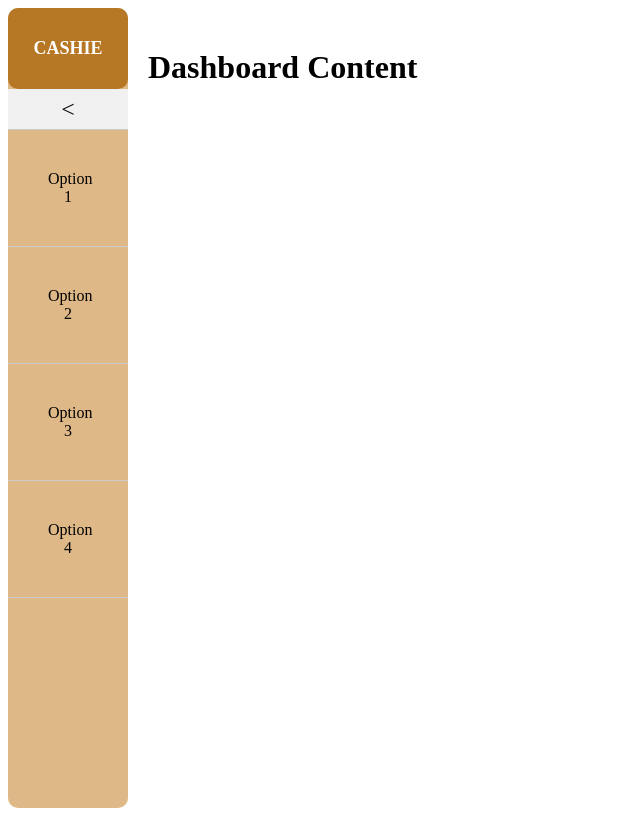
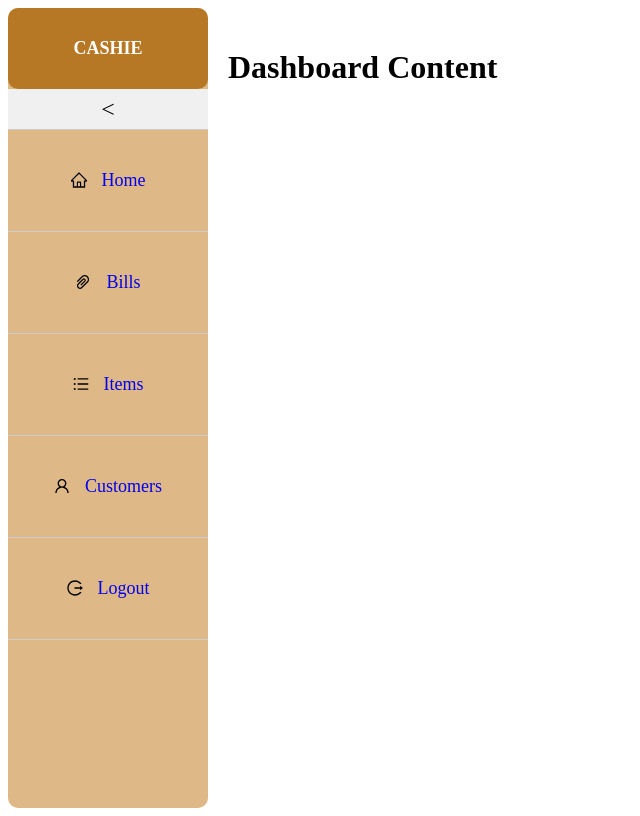
Before and after one commit to NitinCodesX/Cashie, a React (Create React App) app in the folder client/: page / in a window 1280 px wide. Shown: the whole page, without its empty margins (0-640 px from the left). Built offline with nearby package versions, Linux system fonts and the light colour scheme.

Commit message:
added icons

```diff
--- a/client/src/Styles/DefaultLayout.css
+++ b/client/src/Styles/DefaultLayout.css
@@ -19,14 +19,14 @@
   .sidebar {
     border-radius: 10px;
     height: 100vh;
-    width: 250px;
+    width: 320px;
     background-color:burlywood;
     transition: width 0.3s ease;
     text-align: center;
   }
 
   .sidebar.open {
-    width: 120px;
+    width: 200px;
   }
 
   .sidebar-toggle {
@@ -54,6 +54,17 @@
     border-bottom: 1px solid #ccc;
   }
 
+  li a{
+    text-decoration: none;
+    margin-left: 15px;
+    font-size: 18px;
+  }
+
+  .logout button{
+    margin-left:15px
+  }
+
+
   .content {
     flex-grow: 1;
     padding: 20px;
--- a/client/src/components/DefaultLayout.js
+++ b/client/src/components/DefaultLayout.js
@@ -1,6 +1,7 @@
 import React, { useState } from 'react';
 import '../Styles/DefaultLayout.css'
-
+import {Link} from 'react-router-dom'
+import {icons, HomeOutlined,PaperClipOutlined, UnorderedListOutlined, UserOutlined, LogoutOutlined} from "@ant-design/icons"
 const DefaultLayout = () => {
   const [isSidebarOpen, setIsSidebarOpen] = useState(true);
 
@@ -18,10 +19,26 @@ const DefaultLayout = () => {
           <span class="open">{isSidebarOpen ? '<' : '>'}</span>
         </div>
         <ul>
-          <li>Option 1</li>
-          <li>Option 2</li>
-          <li>Option 3</li>
-          <li>Option 4</li>
+          <li>
+          <HomeOutlined />
+          <Link to="/">Home</Link>
+          </li>
+          <li>
+          <PaperClipOutlined/>
+          <Link to="/bills">Bills</Link>
+          </li>
+          <li>
+          <UnorderedListOutlined/>
+          <Link to="/items">Items</Link>
+          </li>
+          <li>
+          <UserOutlined />
+          <Link to="/customers">Customers</Link>
+          </li>
+          <li className='logout'>
+          <LogoutOutlined/>
+          <Link to="/logout">Logout</Link>
+          </li>
         </ul>
       </div>
       <div className="content">
--- a/package.json
+++ b/package.json
@@ -10,6 +10,7 @@
   "author": "",
   "license": "ISC",
   "dependencies": {
+    "@ant-design/icons": "^5.1.4",
     "antd": "^5.7.0",
     "axios": "^1.4.0",
     "body-parser": "^1.20.2",
```
Also changed, not shown: 1 other file (tests, documents, lock files or other folders).
